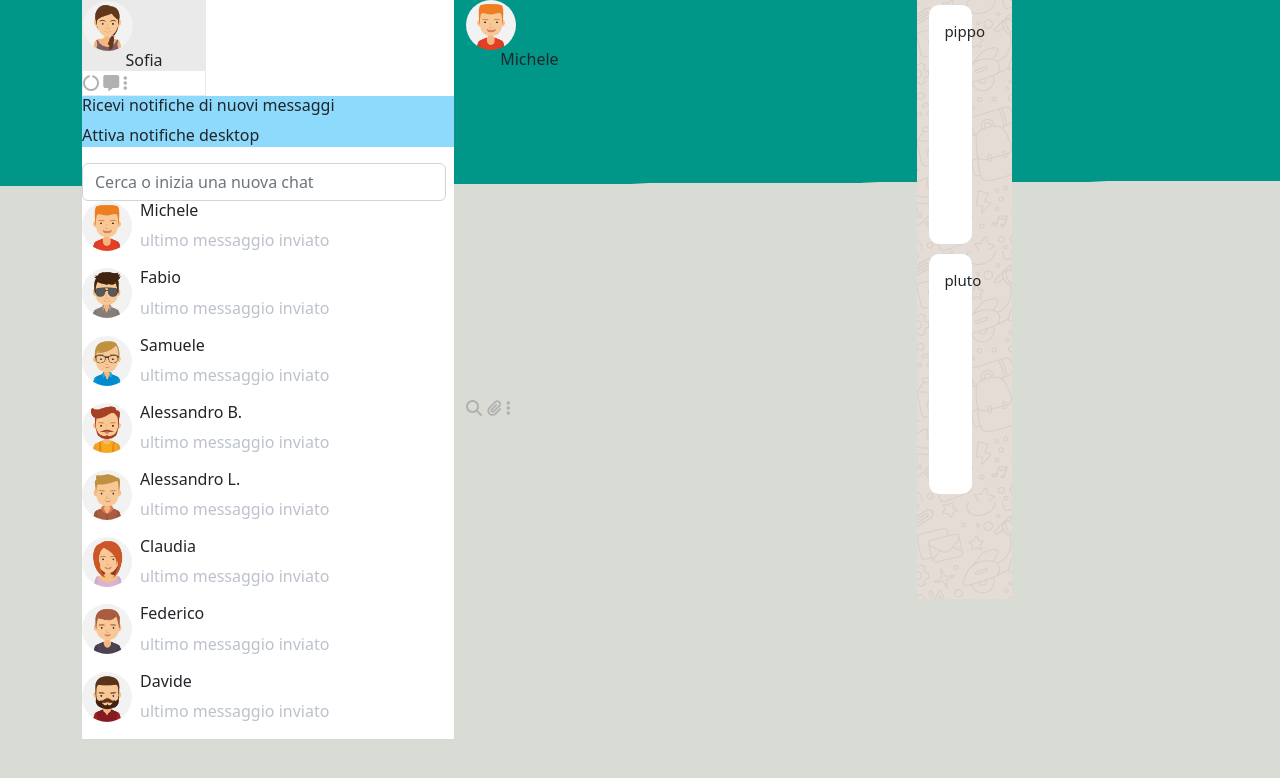
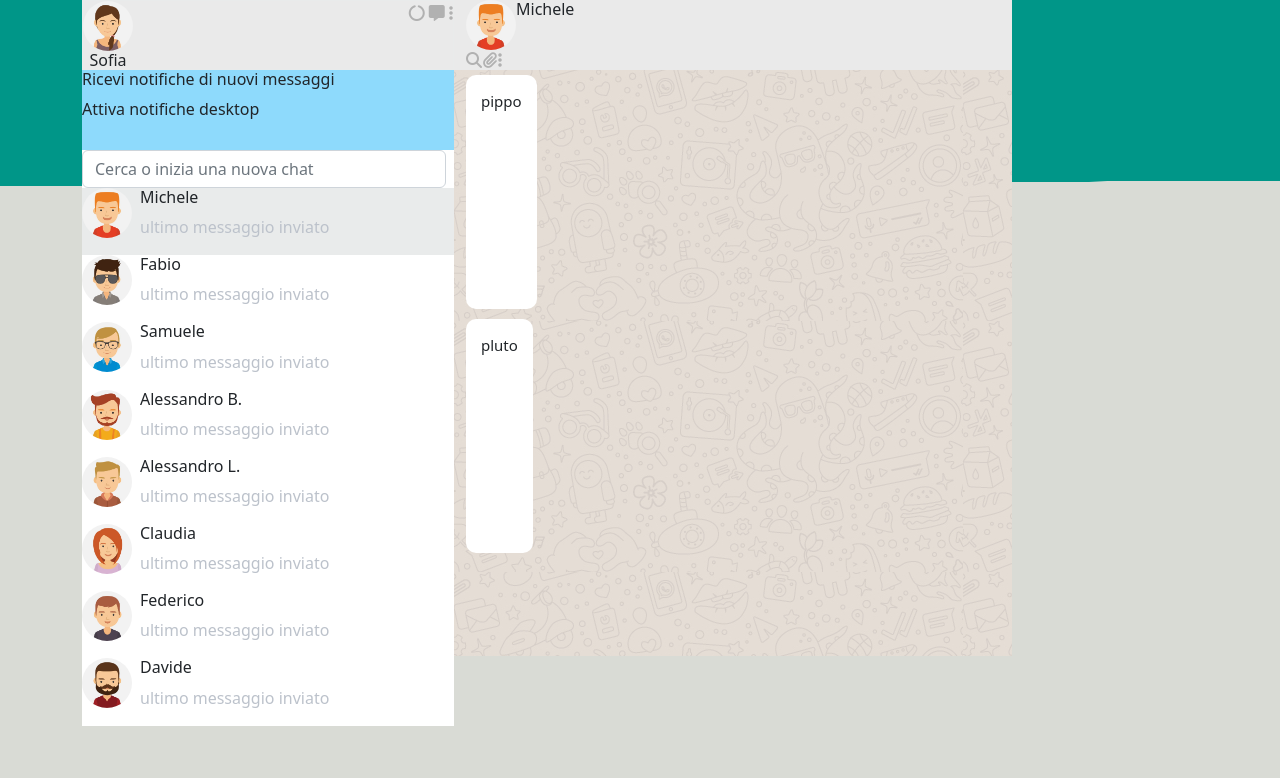
Before and after one commit to giadavolpin/vue-boolzapp, a plain HTML site: page index.html in a window 1280 px wide. Drawn offline with nearby package versions, Linux system fonts and the light colour scheme.

Commit message:
contatti

```diff
--- a/index.html
+++ b/index.html
@@ -11,13 +11,12 @@
 </head>
 <body>
     <div id="app" class="d-flex justify-content-center align-content-center">
-
         <div class="container row">
             <div class="col-4 g-0 bg-white">
-                <div class="col-12 col-sm-12 col-md-4 border-lightgrey">
-                    <div class="mycontact">
-                        <img src="../img/avatar_sofia.jpg" alt="Sofia"> <!-- fare cerchio -->
-                        <h6 class="text-center">Sofia</h6> <!-- allinearlo -->
+                <div class="border-lightgrey mycontact d-flex justify-content-between">
+                    <div class=" ">
+                        <img src="../img/avatar_sofia.jpg" alt="Sofia">
+                        <h6 class="text-center">Sofia</h6> <!-- sistemare nome -->
                     </div>
                     <div>
                         <i class="icone fa-sharp fa-solid fa-circle-notch"></i>
@@ -36,7 +35,7 @@
                     </form>
                 </div>
                 <div class="sms d-flex flex-column ricerca ">
-                   <div class="d-flex">
+                   <div class="d-flex sfondo-contat">
                         <img src="./img/avatar_1.jpg" alt="">
                         <div class="flex-column ps-2">
                             <h6>Michele</h6>
@@ -94,14 +93,14 @@
                     </div>
                 </div>
             </div>
-            <div class="col-6 d-flex flex-wrap justify-content-between">
-                <div class="d-flex row">
-                    <div>
+            <div class="col-6">
+                <div class="row mycontact d-flex">
+                    <div class=" d-flex">
                         <img src="./img/avatar_1.jpg" alt="Michele">
                         <h6 class="text-center">Michele</h6>
                         <!-- <p class="">{{data}}</p> -->  <!-- dopo sistemare -->
                     </div>
-                    <div>
+                    <div class="d-flex ">
                         <i class="icone fa-solid fa-magnifying-glass"></i>
                         <i class="icone fa-solid fa-paperclip"></i>
                         <i class="icone fa-solid fa-ellipsis-vertical"></i>
--- a/style.css
+++ b/style.css
@@ -4,6 +4,7 @@
     --grigio: rgb(234, 234, 234);
     --azzurro: rgb(142, 218, 252);
     --nero: black;
+    --michele: rgb(233, 235, 235);
 }
 #app{
     height: 100vh;
@@ -20,8 +21,8 @@
     background-color: rgb(234, 234, 234);
     height: 70px;
 }
-.barContatti{
-    background-color: rgb(233, 235, 235);
+.sfondo-contat{
+    background-color: var(--michele);
 }
 img{
     width: 50px;
@@ -39,17 +40,18 @@ img{
     background-color: white;
 }
 .notifiche{
-    background-color: rgb(142, 218, 252);
+    background-color: var(--azzurro);
+    height: 80px;
 }
 .testo{
     color: rgb(188, 194, 203);
 }
-
 .messagge-wrapper{
     height: calc(100% - 140px);
     background: url(./img/mine.jpg);
     overflow: hidden;
 }
+
 .messagge{
     position: relative;
     min-height: 40%;
```
